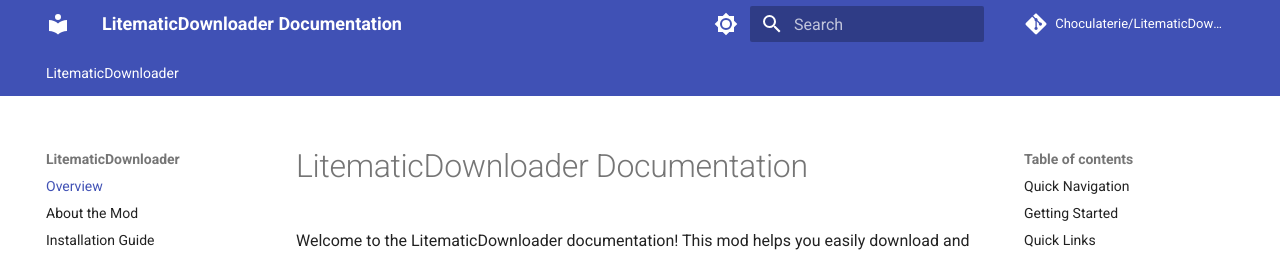
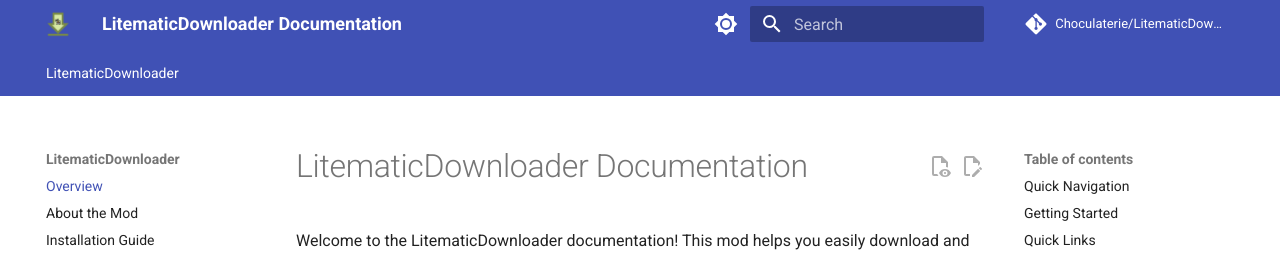
Before and after one commit to Choculaterie/LitematicDownloader-Doc.github.io, an MkDocs documentation site: the page built from docs/index.md, in a window 1280 px wide. Shown: the top 256 px of the page. Built offline with MkDocs 1.6.1 and Material for MkDocs 9.7.7, drawn with Linux system fonts in a browser that asks for light colours; comment, search, counter and statistics services are not loaded.

Commit message:
FCT : Logo & Favicon

```diff
--- a/mkdocs.yml
+++ b/mkdocs.yml
@@ -1,5 +1,5 @@
 site_name: LitematicDownloader Documentation
-site_url: https://choculaterie.github.io/LitematicDownloader/
+site_url: https://choculaterie.github.io/LitematicDownloader-Doc/
 repo_url: https://github.com/Choculaterie/LitematicDownloader
 repo_name: Choculaterie/LitematicDownloader
 
@@ -13,6 +13,8 @@
 
 theme:
   name: material
+  logo: assets/logo.png
+  favicon: assets/favicon.ico
   features:
     - navigation.tabs
     - navigation.sections
@@ -20,6 +22,8 @@
     - navigation.top
     - search.highlight
     - search.share
+    - content.action.edit
+    - content.action.view
   palette:
     - scheme: default
       primary: indigo
```
Also changed, not shown: docs/assets/favicon.ico (added), docs/assets/logo.png (added).
